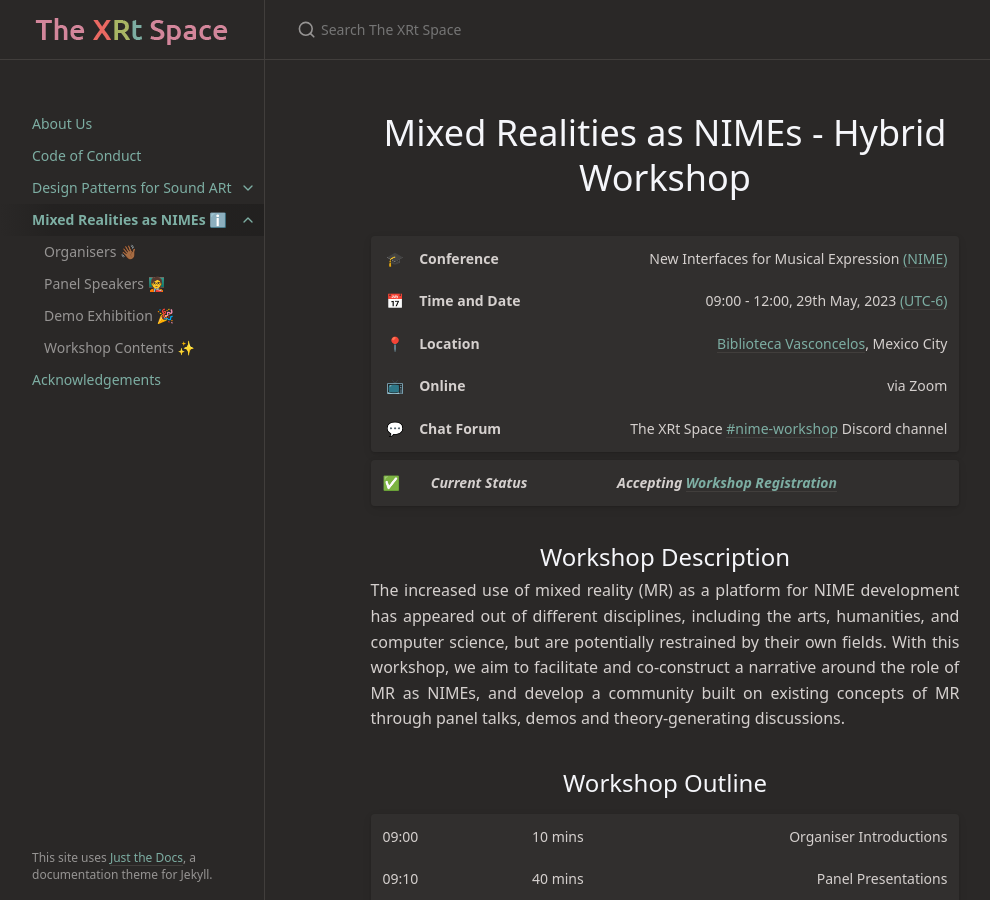
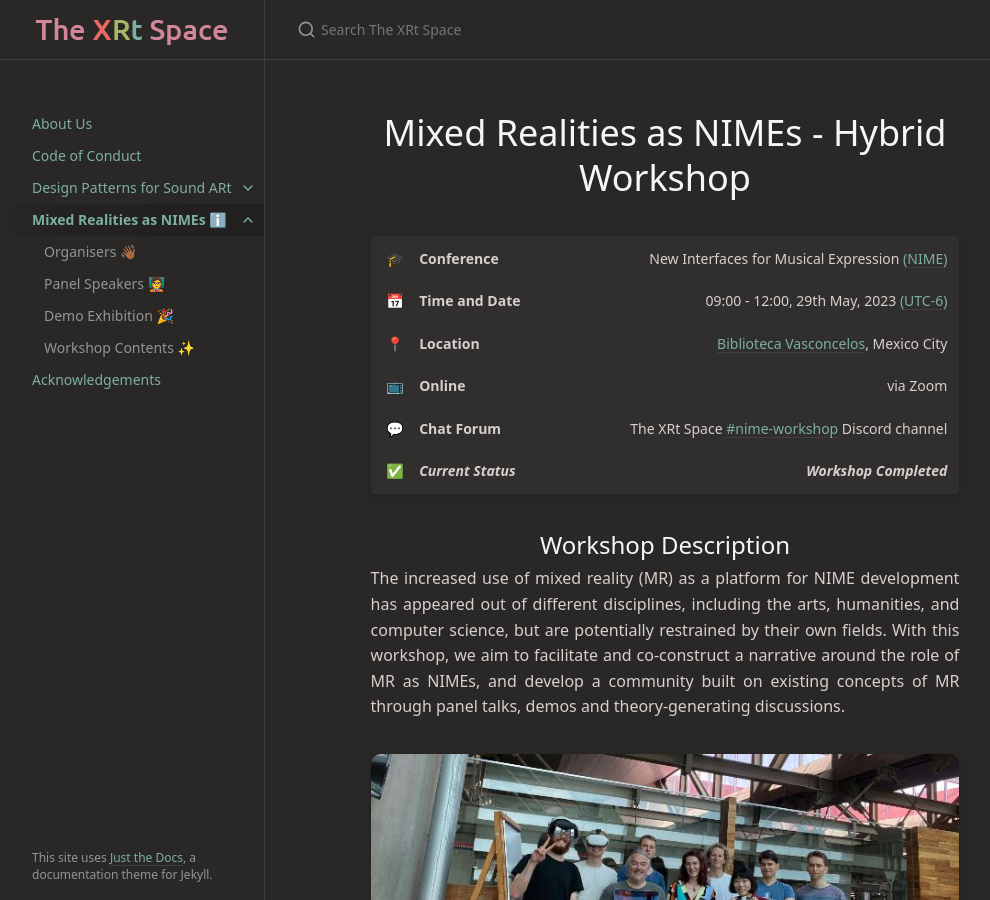
Before and after one commit to sambilbow/thexrtspace, a Jekyll site: the page built from docs/nime-workshop/index.md, in a window 1280 px wide and 900 px high. Shown: the whole window, without its empty margins (107-1097 px from the left). Built offline with Jekyll 4.4.1, drawn with Linux system fonts in a browser that asks for light colours.

Commit message:
:loud_sound: (nime-workshop) Add images and fix relative links

```diff
--- a/docs/nime-workshop/index.md
+++ b/docs/nime-workshop/index.md
@@ -71,14 +71,16 @@
 | 📍 | **Location**      |                                                                                                            [Biblioteca Vasconcelos](https://www.bibliotecavasconcelos.gob.mx/), Mexico City |
 | 📺 | **Online**        |                                                                                                                                                                                    via Zoom |
 | 💬 | **Chat Forum**    |                                                                                                               The XRt Space [#nime-workshop](https://discord.gg/TDKxhWgEuv) Discord channel |
-
-
-| ✅  | ***Current Status*** |                                                                                                                                                            ***Accepting [Workshop Registration](https://bit.ly/nime2023_workshopsregistration)*** |
-
+| ✅  | ***Current Status*** |                                                                                                                                                            ***Workshop Completed*** |
 
 ## Workshop Description
 
 The increased use of mixed reality (MR) as a platform for NIME development has appeared out of different disciplines, including the arts, humanities, and computer science, but are potentially restrained by their own fields. With this workshop, we aim to facilitate and co-construct a narrative around the role of MR as NIMEs, and develop a community built on existing concepts of MR through panel talks, demos and theory-generating discussions.
+
+<br>
+<div class="table-wrapper" style="display: flex; justify-content: space-between;">
+  <img src="/assets/images/mexico-3.jpg" alt="Group workshop photograph" style="border-radius: 10px; max-width: 100%; height: auto;">
+  </div>
 
 ## Workshop Outline
 
@@ -94,6 +96,11 @@
 | 11:40 | 15 mins | Reflections and Wrap-up |
 | 11:55 | 5 mins  |         Closing Remarks |
 
+<br>
+<div class="table-wrapper" style="display: flex; justify-content: space-between;">
+  <img src="/assets/images/mexico-1.jpg" alt="Biblioteca Vasconcelos" style="border-radius: 8px; max-width: 50%; height: auto;">
+  <img src="/assets/images/mexico-2.jpg" alt="NIME Conference Poster" style="border-radius: 8px; max-width: 50%; height: auto;">
+</div>
 
 ## Important Dates
 
@@ -105,8 +112,8 @@
 |  🎘   | [Workshop Registration](https://bit.ly/nime2023_workshopsregistration) Opens                                            |                                                                         ~~03 May 2023~~ |
 | 🧑‍🏫 | Confirmation of [Panel Speakers](panel)                                |                                                                 ~~10 April 2023~~ |
 |   ⏰   | Deadline for [Demo Submissions](call)                                  | ~~28 April 2023~~ |
-|  ⚠️   | [Workshop Registration](https://bit.ly/nime2023_workshopsregistration) Closes                                           |                                                                         19 May 2023 |
-|  🤖   | Workshop                                                               |                                                                   29 May 2023 |
+|  ⚠️   | [Workshop Registration](https://bit.ly/nime2023_workshopsregistration) Closes                                           |                                                                         ~~19 May 2023~~ |
+|  🤖   | Workshop                                                               |                                                                   ~~29 May 2023~~ |
 
 <br>
 <br>
@@ -119,7 +126,7 @@
 </style>
 
 <div align="center">
-  <a id="img-a" href="https://www.nime2023.org/"><img src="/thexrtspace/assets/images/nimexico.png" width="150px"></a>
+  <a id="img-a" href="https://www.nime2023.org/"><img src="/assets/images/nimexico.png" width="150px"></a>
   <br>
   <a href="mailto:s.bilbow@sussex.ac.uk,yichen.wang@anu.edu.au>">Contact Workshop Organisers</a>
 </div>
```
Also changed, not shown: docs/nime-workshop/call.md (+1 -1 lines), docs/nime-workshop/contents.md (+2 -2 lines), docs/nime-workshop/demos.md (+1 -1 lines), docs/nime-workshop/organisers.md (+1 -1 lines), docs/nime-workshop/panel.md (+1 -1 lines), assets/images/mexico-1.jpg (added), assets/images/mexico-2.jpg (added), assets/images/mexico-3.jpg (added).
